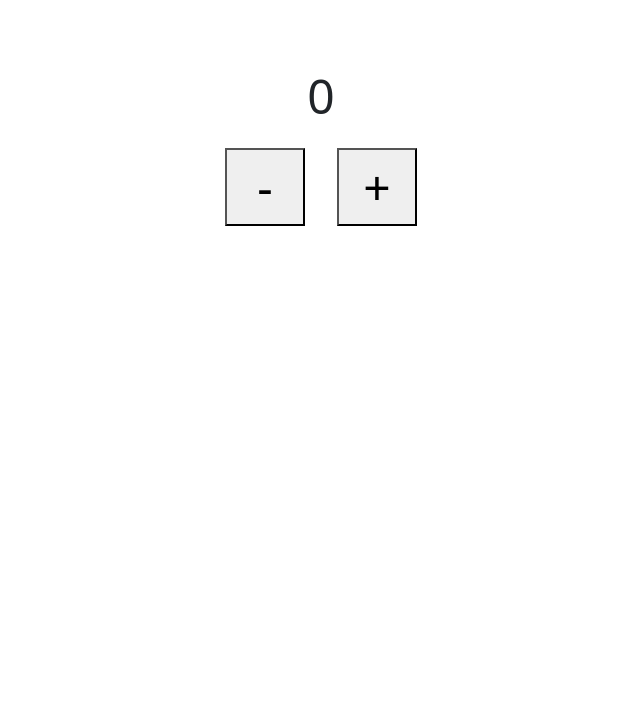
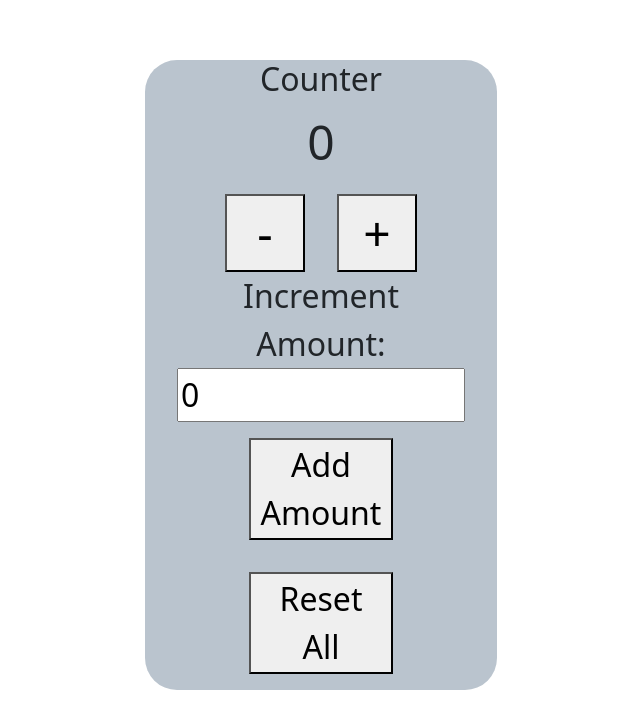
Before and after one commit to friendly-misanthrope/DG_ReduxToolit_Intro, a React (Vite) app: page / in a window 1280 px wide. Shown: the part 132-860 px from the top of the page, without its empty margins (319-959 px from the left). Before the commit the page ends 800 px from the top, so only its background shows below. Built offline with nearby package versions, Linux system fonts and the light colour scheme.

Commit message:
Added user-defined increment amount, global reset functionality

```diff
--- a/src/features/counter/CounterView.jsx
+++ b/src/features/counter/CounterView.jsx
@@ -10,20 +10,42 @@ const CounterView = () => {
     return state.counter.count;
   });
 
-  const addVal = parseInt(incAmount) || 0;
+  const addVal = Number(incAmount) || 0;
 
   const resetGlobal = () => {
     setIncAmount(0);
     dispatch(reset());
   }
 
+  const changeHandler = (e) => {
+    setIncAmount(() => e.target.value)
+  }
+
+  const incrementAmount = (e) => {
+    e.preventDefault();
+    dispatch(incrementByAmount(addVal));
+    setIncAmount(0);
+  }
+
   return (
     <section>
+      <h2>Counter</h2>
       <p>{count}</p>
       <div>
         <button onClick={() => dispatch(decrement())}>-</button>
         <button onClick={() => dispatch(increment())}>+</button>
       </div>
+
+
+
+
+        <form>
+          <label htmlFor="incAmount">Increment Amount: </label>
+          <input type="text" value={addVal} name="incAmount" onChange={changeHandler}/>
+          <button onClick={incrementAmount}>Add Amount</button>
+          <button onClick={resetGlobal}>Reset All</button>
+        </form>
+
     </section>
   );
 }
--- a/src/index.css
+++ b/src/index.css
@@ -4,7 +4,27 @@
   font-size: 3rem;
 }
 
+section {
+  max-width: 22rem;
+  background-color: rgb(186, 196, 206);
+  margin: 0 auto;
+  border-radius: 2rem;
+}
+
 button {
   width: 5rem;
   margin: 0 1rem;
 }
+
+form {
+  display: flex;
+  flex-direction: column;
+  font-size: 2rem;
+  margin: 0 auto;
+  max-width: 18rem;
+}
+
+form button {
+  width: 9rem;
+  margin: 1rem auto;
+}
```
